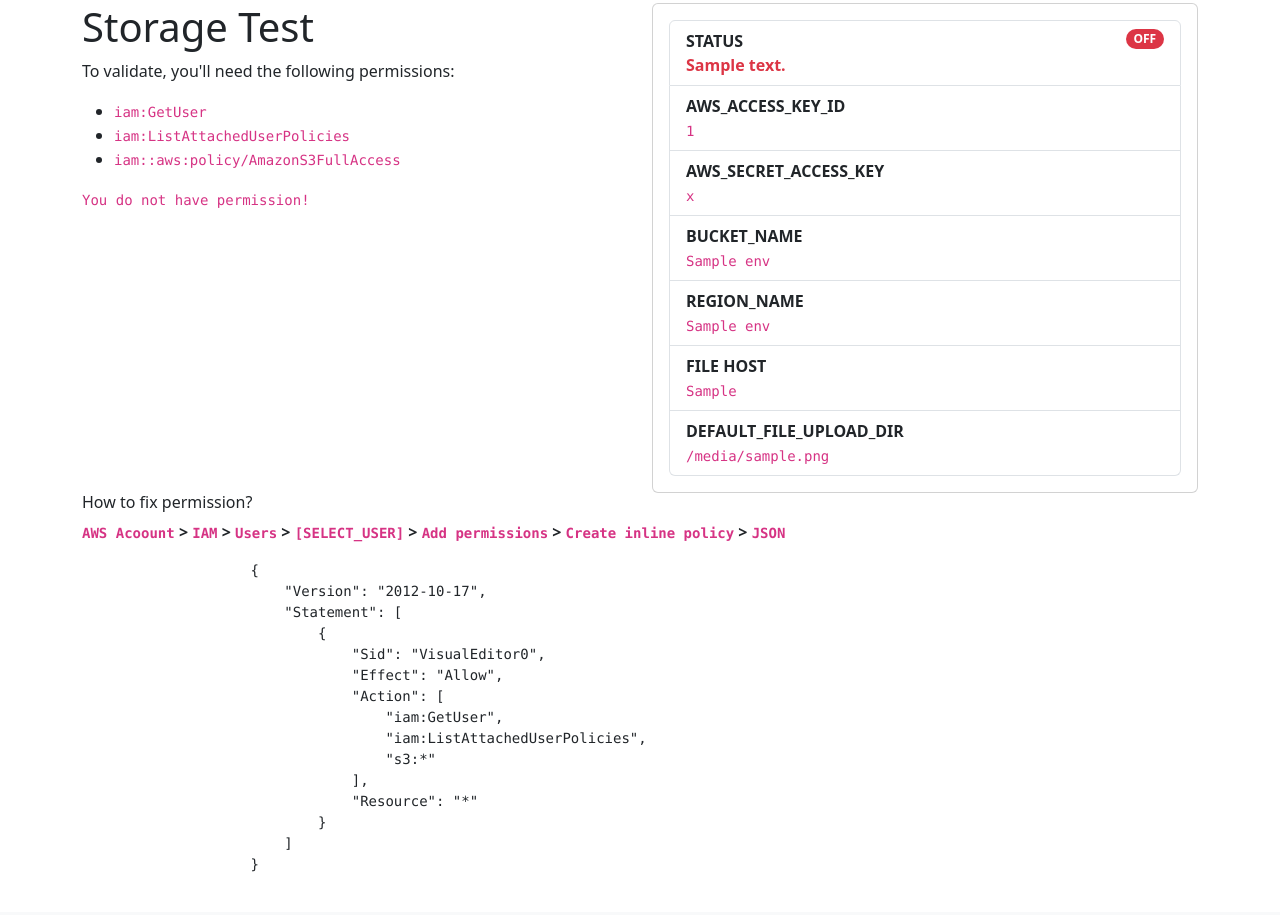
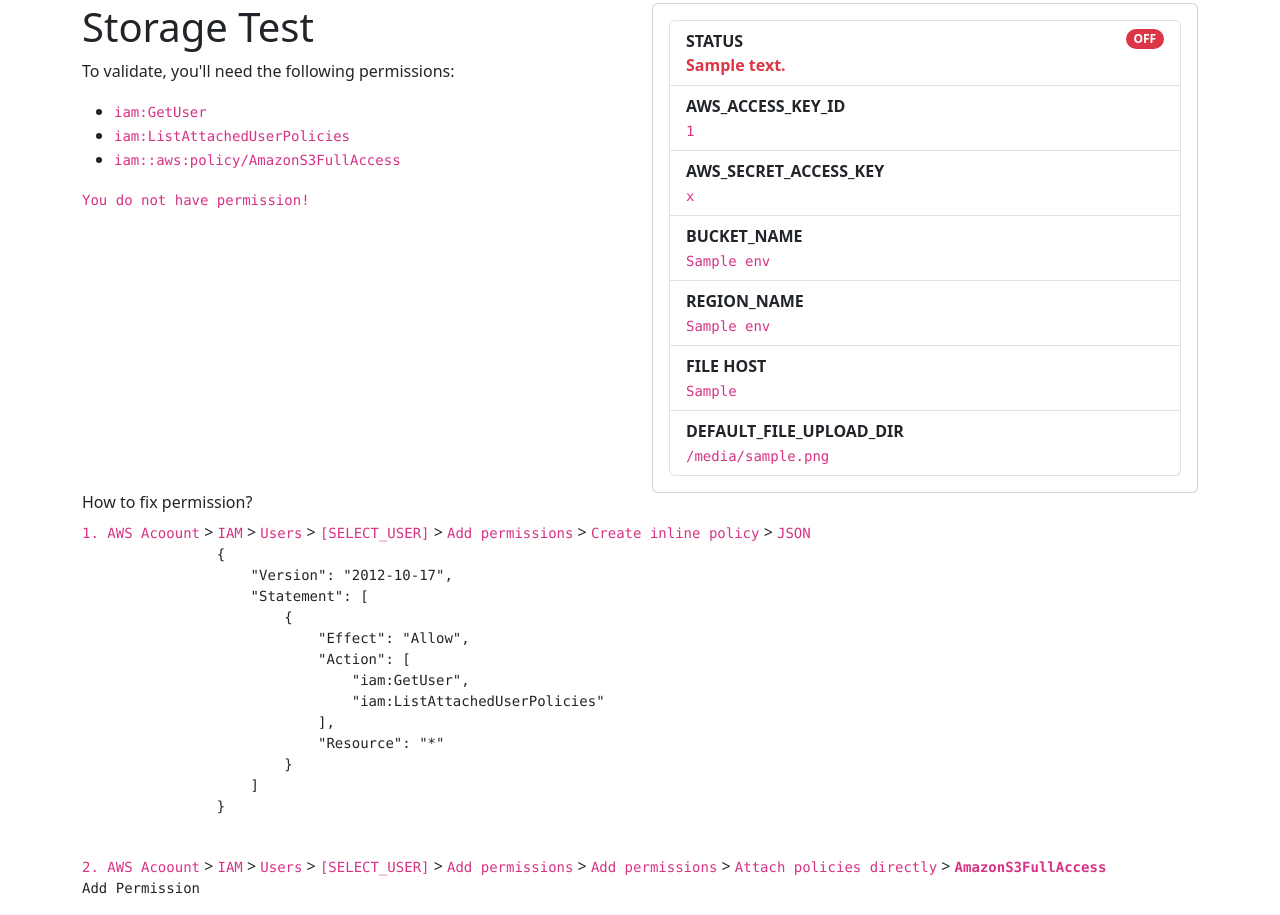
Before and after one commit to sannjayy/django-startproject, a Django app: template test_app/templates/app_test/storage_test.html in a window 1280 px wide. Shown: the part 69-984 px from the top of the page. Before the commit the page ends 941 px from the top, so only its background shows below. Run offline with Django 4.2, Linux system fonts and the light colour scheme; the template is opened without the code that fills it: most values are stand-ins (such as "Sample title", 1, 10 or a date in 2020).

Commit message:
Update storage_test.html

```diff
--- a/test_app/templates/app_test/storage_test.html
+++ b/test_app/templates/app_test/storage_test.html
@@ -43,26 +43,24 @@
     <div class='row'>
         <div class='col-12'>
             <h6>How to fix permission?</h6>
-            <p class='fw-bold'>
-                <code>AWS Acoount</code> > <code>IAM</code> > <code>Users</code> > <code>[SELECT_USER]</code> > <code>Add permissions</code> > <code>Create inline policy</code> > <code>JSON</code>
+            <code>1. AWS Acoount</code> > <code>IAM</code> > <code>Users</code> > <code>[SELECT_USER]</code> > <code>Add permissions</code> > <code>Create inline policy</code> > <code>JSON</code>
             <pre>
                 {
                     "Version": "2012-10-17",
                     "Statement": [
                         {
-                                "Sid": "VisualEditor0",
                             "Effect": "Allow",
                             "Action": [
                                 "iam:GetUser",
-                                    "iam:ListAttachedUserPolicies",
-                                    "s3:*"
+                                "iam:ListAttachedUserPolicies"
                             ],
                             "Resource": "*"
                         }
                     ]
                 }
             </pre>
-            </p>
+            <code>2. AWS Acoount</code> > <code>IAM</code> > <code>Users</code> > <code>[SELECT_USER]</code> > <code>Add permissions</code> > <code>Add permissions</code> > <code>Attach policies directly</code> > <code><strong>AmazonS3FullAccess</strong></code>
+            <pre>Add Permission</pre>
         </div>
     </div>
 </div>
```
Lines whose indentation alone changed are shown as unchanged.
